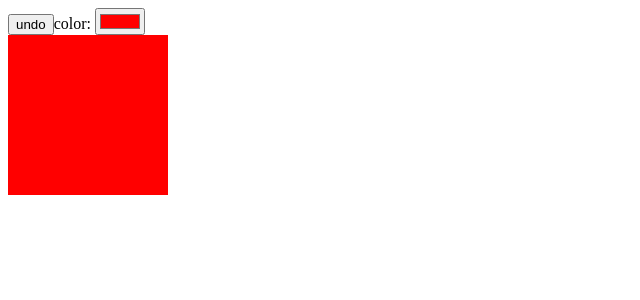
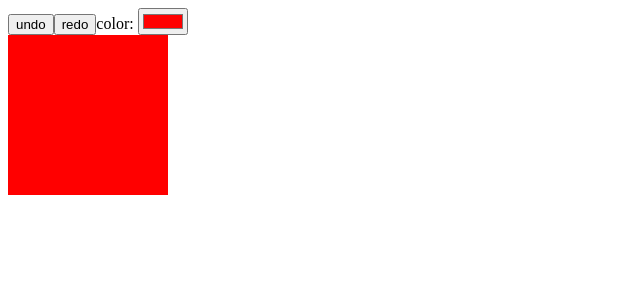
Before and after one commit to sformichella/lab-34-reducer, a React app: page / in a window 1280 px wide. Shown: the top 300 px of the page, without its empty margins (0-640 px from the left). Built offline with nearby package versions, Linux system fonts and the light colour scheme.

Commit message:
refactor redo and pass test

```diff
--- a/src/components/app/App.jsx
+++ b/src/components/app/App.jsx
@@ -46,8 +46,11 @@ function reducer(state, action) {
       const after = [state.color, ...state.after];
       return { color: state.before.slice(-1)[0], before, after };
     }
-    case 'COLOR_REDO':
-      return;
+    case 'COLOR_REDO': {
+      const before = [...state.before, state.color];
+      const after = state.after.slice(1);
+      return { color: state.after[0], before, after };
+    }
     default:
       return state;
   }
@@ -70,10 +73,16 @@ function App() {
     });
   };
 
+  const redo = ({ target }) => {
+    dispatch({
+      type: target.id
+    });
+  };
+
   return (
     <>
       <button onClick={undo} id="COLOR_UNDO">undo</button>
-      {/* <button onClick={redo}>redo</button> */}
+      <button onClick={redo} id="COLOR_REDO">redo</button>
       <label htmlFor="COLOR_CHANGE">color: </label>
       <input
         id="COLOR_CHANGE"
```
Also changed, not shown: 1 other file (tests, documents, lock files or other folders).
